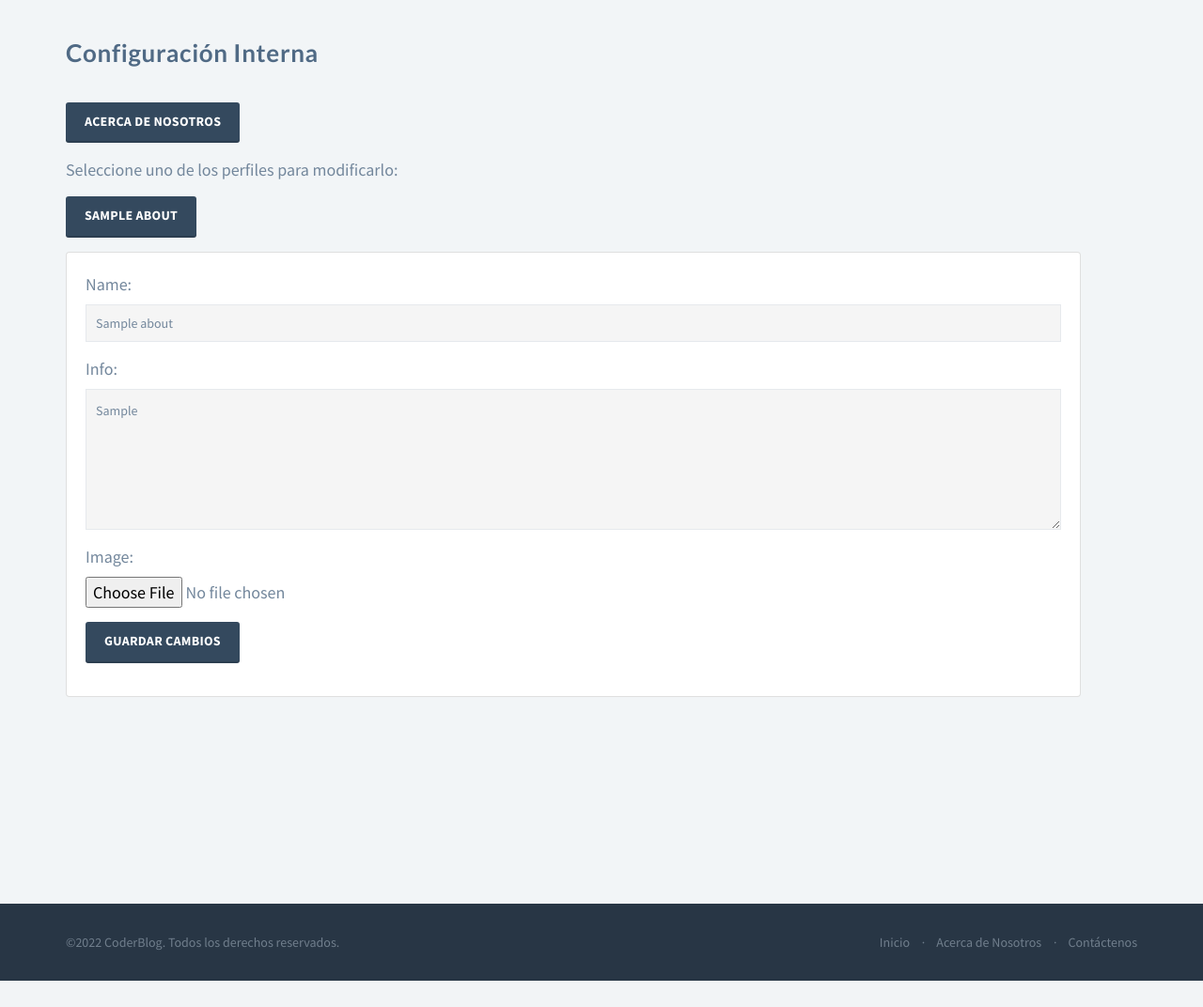
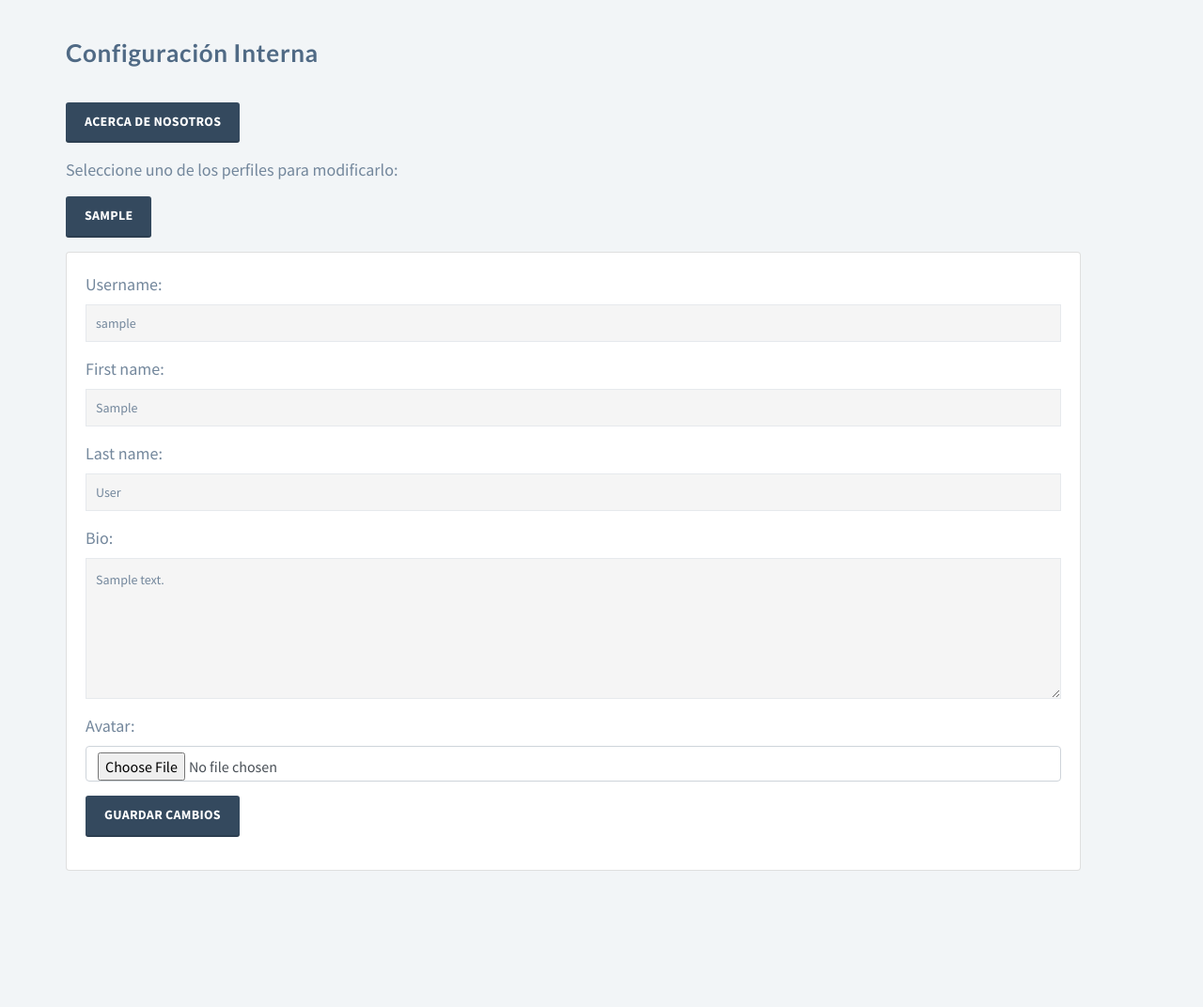
Before and after one commit to claracena/coderblog, a Django app: page /config/?id=1 in a window 1280 px wide. Shown: the part 93-1165 px from the top of the page at 94% size. Before the commit the page ends 1137 px from the top, so only its background shows below. Run offline with Django 4.2, Linux system fonts and the light colour scheme; a user stored in the database is signed in; tables that the repository leaves empty hold one stand-in row (values such as "Sample post"); grey boxes marked "Sample" are stand-in pictures; some libraries are stand-ins or nearby versions.

Commit message:
Fixes ready

```diff
--- a/config/forms.py
+++ b/config/forms.py
@@ -1,9 +1,20 @@
 from django import forms
-from config.models import About
+from login.models import User
 
 class AboutEditForm(forms.ModelForm):
-    info = forms.CharField(widget = forms.Textarea(attrs={'rows':'3', 'cols':'5'}))
+    # username = forms.CharField(max_length=100,
+    #                            required=True,
+    #                            widget=forms.TextInput(attrs={'class': 'form-control'}))
+    # first_name = forms.CharField(max_length=100,
+    #                            required=False,
+    #                            widget=forms.TextInput(attrs={'class': 'form-control'}))
+    # last_name = forms.CharField(max_length=100,
+    #                            required=False,
+    #                            widget=forms.TextInput(attrs={'class': 'form-control'}))
+    # bio = forms.CharField(widget = forms.Textarea(attrs={'rows':'3', 'cols':'5', 'max_length': 300}))
+    # avatar = forms.FileField(required=False,
+    #                          widget=forms.FileInput(attrs={'class': 'form-control', 'accept': ".jpg, .jpeg, .png"}))
 
     class Meta:
-        model = About
-        fields = ('name', 'info', 'image',)
+        model = User
+        fields = ('username', 'first_name', 'last_name', 'bio', 'avatar',)
--- a/config/templates/config/index.html
+++ b/config/templates/config/index.html
@@ -11,17 +11,49 @@
                     <h2>Configuraci&oacute;n Interna</h2>
                     <button class="btn btn-primary" type="button" data-toggle="collapse" data-target="#acercadenosotros" aria-expanded="false" aria-controls="acercadenosotros">Acerca de Nosotros</button>
                     <div class="row">
-                        <div class="collapse col-12{% if userdata.name %} show{% endif %}" id="acercadenosotros">
+                        <div class="collapse col-12{% if userdata.username %} show{% endif %}" id="acercadenosotros">
                             <p style="margin-bottom: 0 !important;">Seleccione uno de los perfiles para modificarlo:</p>
                             {% for u in users %}
-                            <a class="btn btn-primary" href="?id={{ u.id }}" role="button">{{ u.name }}</a>
+                                {% if u.is_superuser == 1 %}
+                                    <a class="btn btn-primary" href="?id={{ u.id }}" role="button">{{ u.username }}</a>
+                                {% endif %}
                             {% endfor %}
-                            {% if userdata.name %}
+                            {% if userdata.username %}
                             <div class="card card-body">
                                 <form action="" method="post" enctype="multipart/form-data">
                                     {% csrf_token%}
                                     <input type="hidden" name="uid" value="{{ userdata.id }}">
-                                    {{ form }}
+                                    <tr>
+                                        <th><label for="id_username">Username:</label></th>
+                                        <td>
+                                            <input type="text" name="username" value="{{ form.username.value }}" class="form-control" maxlength="100" required id="id_username" />
+                                        </td>
+                                    </tr>
+                                    <tr>
+                                        <th><label for="id_first_name">First name:</label></th>
+                                        <td>
+                                            <input type="text" name="first_name" value="{{ form.first_name.value }}" class="form-control" maxlength="100" id="id_first_name">
+                                        </td>
+                                    </tr>
+                                    <tr>
+                                        <th><label for="id_last_name">Last name:</label></th>
+                                        <td>
+                                            <input type="text" name="last_name" value="{{ form.last_name.value }}" class="form-control" maxlength="100" id="id_last_name">
+                                        </td>
+                                    </tr>
+                                    <tr>
+                                        <th><label for="id_bio">Bio:</label></th>
+                                        <td>
+                                            <textarea name="bio" cols="5" rows="3" max_length="300" required id="id_bio">{{ form.bio.value }}</textarea>
+                                        </td>
+                                    </tr>
+                                    <tr>
+                                        <th><label for="id_avatar">Avatar:</label></th>
+                                        <td>
+                                            <input type="file" name="avatar" class="form-control" accept=".jpg, .jpeg, .png" id="id_avatar">
+                                        </td>
+                                    </tr>
+                                    <!-- {{ form }} -->
                                     <button type="submit" class="btn btn-primary">Guardar cambios</button>
                                 </form>
                             </div>
--- a/config/views.py
+++ b/config/views.py
@@ -1,8 +1,8 @@
 from django.shortcuts import render, redirect
 from django.core.exceptions import PermissionDenied
-from django.core.files.storage import FileSystemStorage
-from .models import About
+from login.models import User
 from config.forms import AboutEditForm
+from pprint import pprint
 
 # Create your views here.
 def config(request):
@@ -17,11 +17,13 @@
             userselected = None
 
         if userselected is not None:
-            userdata = About.objects.get(id=userselected)
+            userdata = User.objects.get(id=userselected)
             data = {
-                'name': userdata.name,
-                'info': userdata.info,
-                'image': userdata.image
+                'username': userdata.username,
+                'first_name': userdata.first_name,
+                'last_name': userdata.last_name,
+                'bio': userdata.bio,
+                'avatar': userdata.avatar
             }
             form = AboutEditForm(data)
         else:
@@ -37,11 +39,12 @@
                 return redirect('config')
 
         try:
-            users = About.objects.all()
+            users = User.objects.all()
         except:
             return redirect('index')
 
         context = {'form': form, 'userdata': userdata, 'users': users}
+        pprint(dir(form.fields))
         return render(request, 'config/index.html', context)
     else:
         raise PermissionDenied()
```
Also changed, not shown: static/assets/images/fy_YLrQcpW.png (added), static/assets/images/undertaker.png (added).
